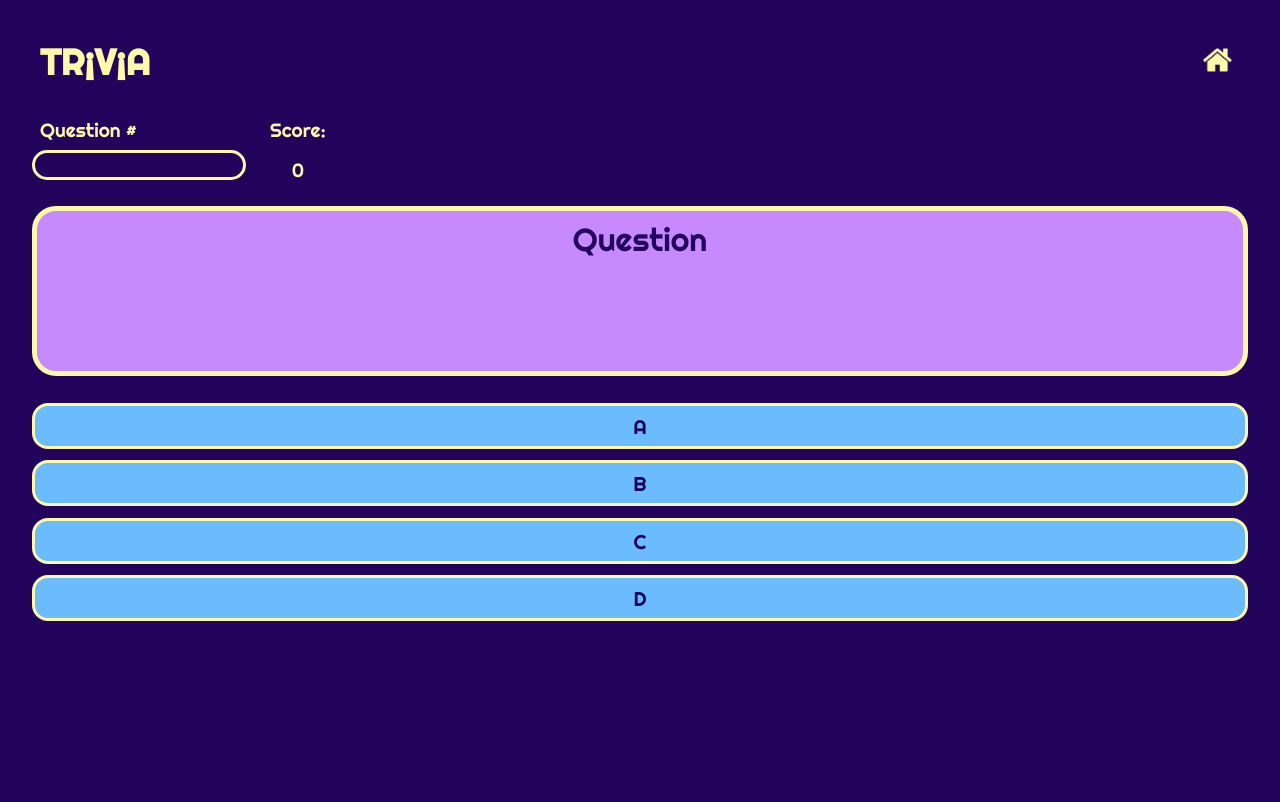
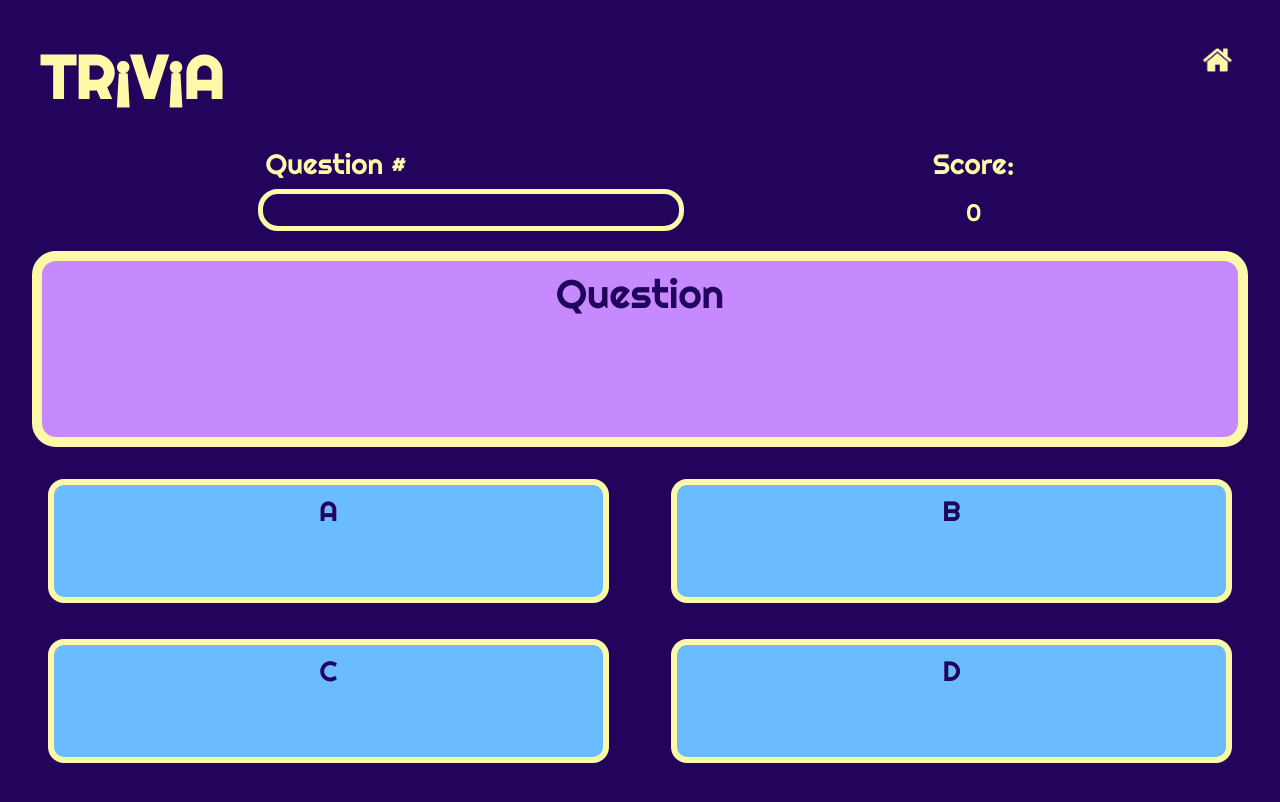
Before and after one commit to navina321/game-project, a plain HTML site: page index.html in a window 1280 px wide. Drawn offline with Linux system fonts and the light colour scheme.

Commit message:
added media query for desktop/tablet screen

```diff
--- a/style.scss
+++ b/style.scss
@@ -59,6 +59,7 @@ header {
 .progress-score{
     display: flex;
     flex-direction: row;
+    justify-content: space-between;
     padding: 0;
 
     .progress{
@@ -131,3 +132,77 @@ header {
 .incorrect {
     background-color: $color-incorrect;
 }
+
+@media screen and (min-width: 768px) {
+    header {
+        display: flex;
+        flex-direction: row;
+        justify-content: space-between;
+
+        h1 {
+            font-size: 250%;
+        }
+    }
+
+    .progress-score{
+        display: flex;
+        flex-direction: row;
+        justify-content: space-evenly;
+        padding: 0;
+
+        .progress{
+
+            &__text {
+                font-size: 175%;
+            }
+            &__bar {
+                height: 1rem;
+                width: 25rem;
+                border: 5px solid $color-secondary;
+                border-radius: 20px;
+            }
+        }
+        .score{
+
+            &__text {
+                font-size: 175%;
+            }
+            &__total{
+                font-size: 150%;
+            }
+        }
+    }
+
+    .question {
+        &__text {
+
+            height: 10rem;
+            width: auto;
+            border: 10px solid $color-secondary;
+            border-radius: 1.5rem;
+            font-size: 250%;
+            margin-bottom: 2rem;
+        }
+
+        &__choices {
+
+            height: 20rem;
+            display: flex;
+            flex-direction: row;
+            justify-content: space-between;
+            flex-wrap: wrap;
+            margin-left: 1rem;
+            margin-right: 1rem;
+
+            &--option {
+                flex-basis: 45%;
+                height: 6rem;
+                width: auto;
+                border: 6px solid $color-secondary;
+                border-radius: 1rem;
+                font-size: 175%;
+            }
+
+        }
+    }
+}
```
Also changed, not shown: README.md, style.css.
